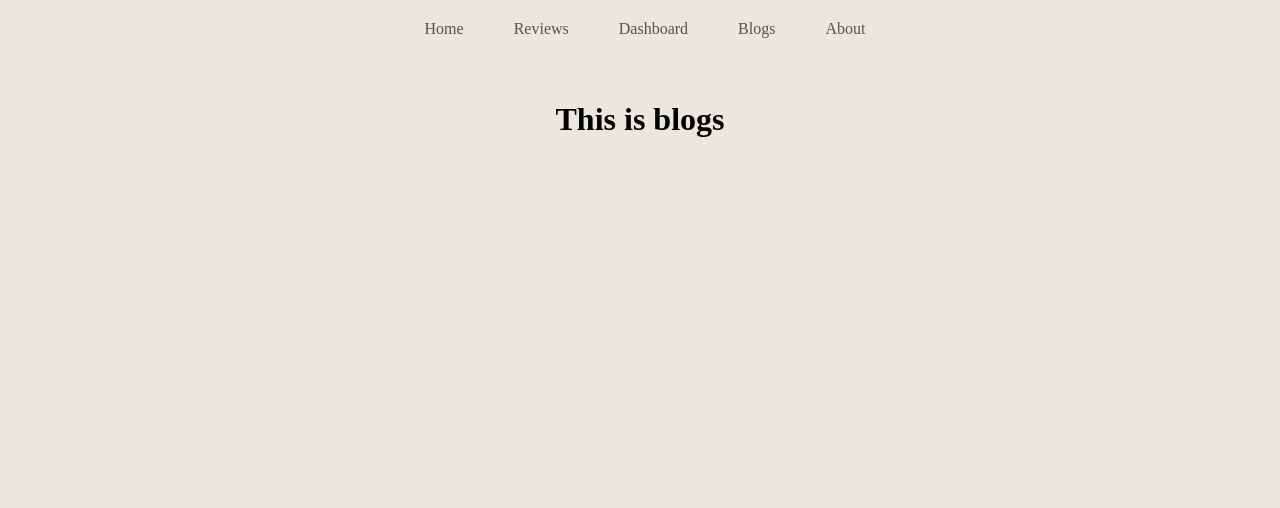
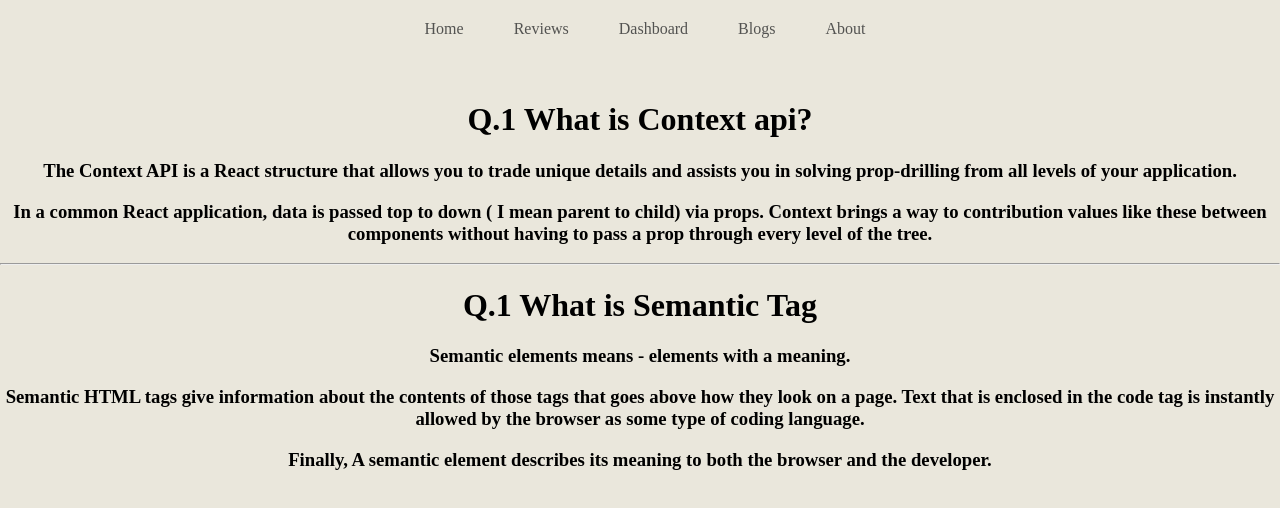
Before and after one commit to Raiyan109/product-analysis-website-assign-9, a React (Create React App) app: page /blogs in a window 1280 px wide. Shown: the top 508 px of the page. Built offline with nearby package versions, Linux system fonts and the light colour scheme; a web font is replaced by a local one.

Commit message:
Q ans done

```diff
--- a/src/App.js
+++ b/src/App.js
@@ -7,6 +7,7 @@ import Reviews from './components/Reviews/Reviews';
 import Dashboard from './components/Dashboard/Dashboard';
 import Blogs from './components/Blogs/Blogs';
 import About from './components/About/About';
+import PageNotFound from './components/PageNotFound/PageNotFound';
 
 function App() {
   return (
@@ -19,6 +20,7 @@ function App() {
         <Route path='/dashboard' element={<Dashboard></Dashboard>}></Route>
         <Route path='/blogs' element={<Blogs></Blogs>}></Route>
         <Route path='/about' element={<About></About>}></Route>
+        <Route path='*' element={<PageNotFound></PageNotFound>}></Route>
       </Routes>
     </div>
   );
--- a/src/components/Blogs/Blogs.js
+++ b/src/components/Blogs/Blogs.js
@@ -3,7 +3,15 @@ import './Blogs.css'
 const Blogs = () => {
     return (
         <div>
-            <h1>This is blogs </h1>
+            <h1>Q.1 What is Context api? </h1>
+            <h3>The Context API is a React structure that allows you to trade unique details and assists you in solving prop-drilling from all levels of your application.</h3>
+            <h3>In a common React application, data is passed top to down ( I mean parent to child) via props. Context brings a way to contribution values like these between components without having to pass a prop through every level of the tree.</h3>
+
+            <hr />
+            <h1>Q.1 What is Semantic Tag </h1>
+            <h3>Semantic elements means - elements with a meaning.</h3>
+            <h3>Semantic HTML tags give information about the contents of those tags that goes above how they look on a page. Text that is enclosed in the code tag is instantly allowed by the browser as some type of coding language.</h3>
+            <h3>Finally, A semantic element describes its meaning to both the browser and the developer.</h3>
         </div>
     );
 };
--- /dev/null
+++ b/src/components/PageNotFound/PageNotFound.js
@@ -0,0 +1,12 @@
+import React from 'react';
+
+const PageNotFound = () => {
+    return (
+        <div>
+            <h1>404</h1>
+            <h2>Page not found</h2>
+        </div>
+    );
+};
+
+export default PageNotFound;
--- /dev/null
+++ b/src/components/Review/Review.css
@@ -0,0 +1,5 @@
+.review-container {
+    width: 310px;
+    height: 550px;
+    box-shadow: 0px 4px 6px 0px rgba(0, 0, 0, 0.1), 0px 10px 12px 0px rgba(0, 0, 0, 0.9);
+}
--- a/src/components/Review/Review.js
+++ b/src/components/Review/Review.js
@@ -1,9 +1,9 @@
 import React from 'react';
-
+import './Review.css'
 const Review = (props) => {
     const { name, rating, review } = props.review
     return (
-        <div>
+        <div className='review-container'>
             <h2>Review by : {name}</h2>
             <p>He tells : {review}</p>
             <p><small>Rating : {rating} star</small></p>
--- a/src/components/Reviews/Reviews.css
+++ b/src/components/Reviews/Reviews.css
@@ -0,0 +1,5 @@
+.reviews-container {
+    display: grid;
+    grid-template-columns: repeat(3, 1fr);
+    gap: 20px;
+}
--- a/src/components/Reviews/Reviews.js
+++ b/src/components/Reviews/Reviews.js
@@ -5,11 +5,13 @@ import Review from '../Review/Review';
 const Reviews = () => {
     const [reviews, setReviews] = useReview()
     return (
-        <div>
+        <div >
             <h1>What our Customers say ! </h1>
-            {
-                reviews.map(review => <Review review={review}></Review>)
-            }
+            <div className='reviews-container'>
+                {
+                    reviews.map(review => <Review review={review}></Review>)
+                }
+            </div>
         </div>
     );
 };
```
